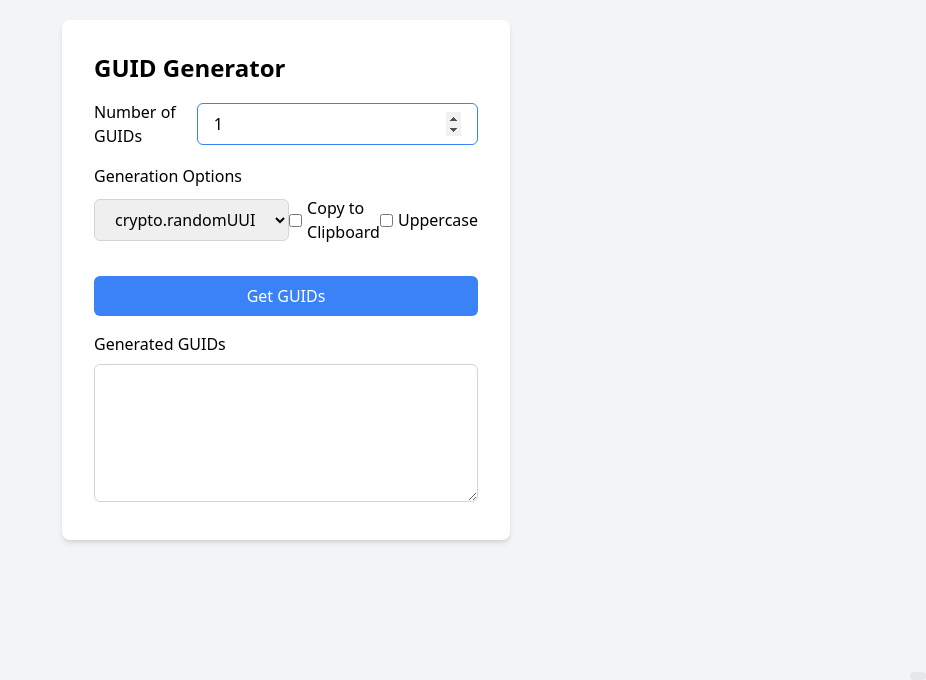
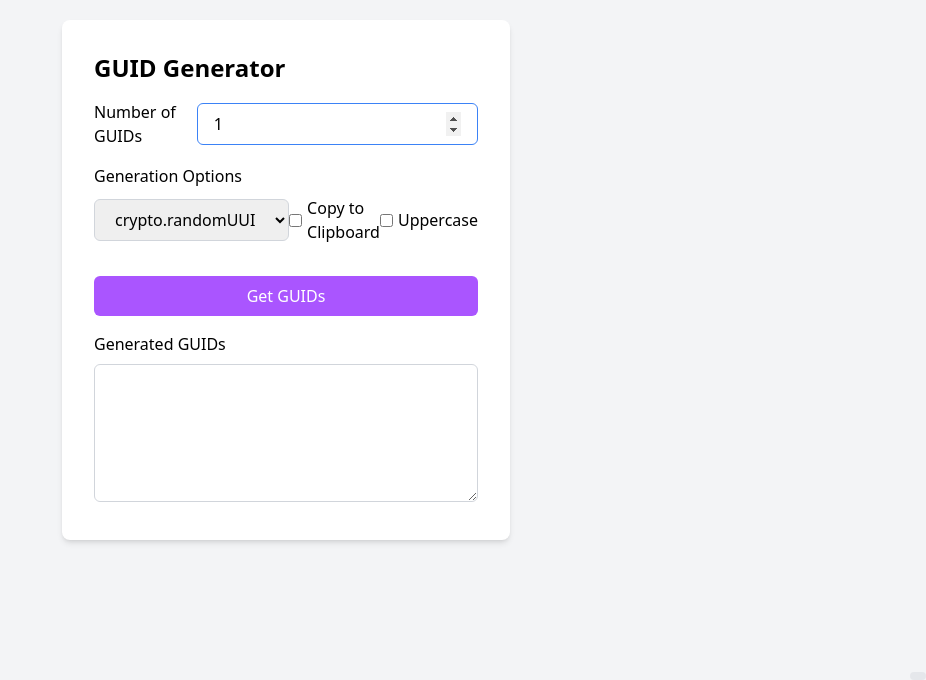
Before and after one commit to fcanigia/guid-generator, a Vue app: page / in a window 1280 px wide. Shown: the part 120-800 px from the top of the page, without its empty margins (354-1280 px from the left). Built offline with nearby package versions, Linux system fonts and the light colour scheme.

Commit message:
update buton gb color to match favicon

```diff
--- a/src/views/HomeView.vue
+++ b/src/views/HomeView.vue
@@ -36,9 +36,11 @@ const generateGuids = () => {
 
   generatedGuids.value = guids.join('\n')
 
-  generatedGuids.value = uppercase.value ? generatedGuids.value.toUpperCase() : generatedGuids.value.toLowerCase()
+  generatedGuids.value = uppercase.value
+    ? generatedGuids.value.toUpperCase()
+    : generatedGuids.value.toLowerCase()
 
-  console.log(copyToClipboard.value  )
+  console.log(copyToClipboard.value)
 
   if (copyToClipboard.value) {
     copyGuidsToClipboard(guids.join('\n'))
@@ -108,14 +110,14 @@ const copyGuidsToClipboard = async (guids: string) => {
             <span class="checkbox-text">Copy to Clipboard</span>
           </label>
           <label class="checkbox-label">
-            <input type="checkbox" v-model="uppercase" class="checkbox-input"  />
+            <input type="checkbox" v-model="uppercase" class="checkbox-input" />
             <span class="checkbox-text">Uppercase</span>
           </label>
         </div>
       </div>
       <button
         @click="generateGuids"
-        class="mt-4 w-full px-4 py-2 bg-blue-500 text-white rounded-md hover:bg-blue-600 focus:outline-none"
+        class="mt-4 w-full px-4 py-2 bg-favicon text-white rounded-md hover:bg-blue-600 focus:outline-none"
       >
         Get GUIDs
       </button>
--- a/tailwind.config.js
+++ b/tailwind.config.js
@@ -3,7 +3,11 @@ export default {
   content: ['./index.html', './src/**/*.{js,ts,vue}'],
   darkMode: false,
   theme: {
-    extend: {}
+    extend: {
+      colors: {
+        favicon: '#A5F'
+      }
+    }
   },
   plugins: []
 }
```
